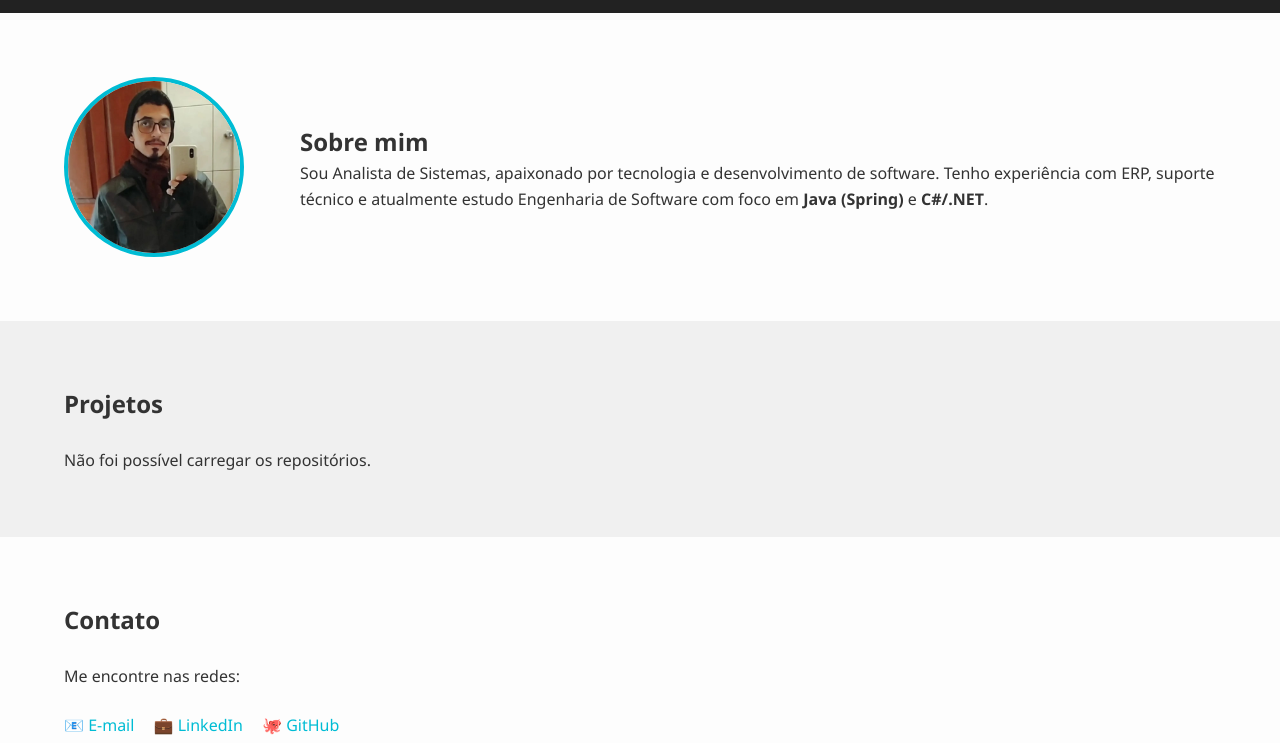
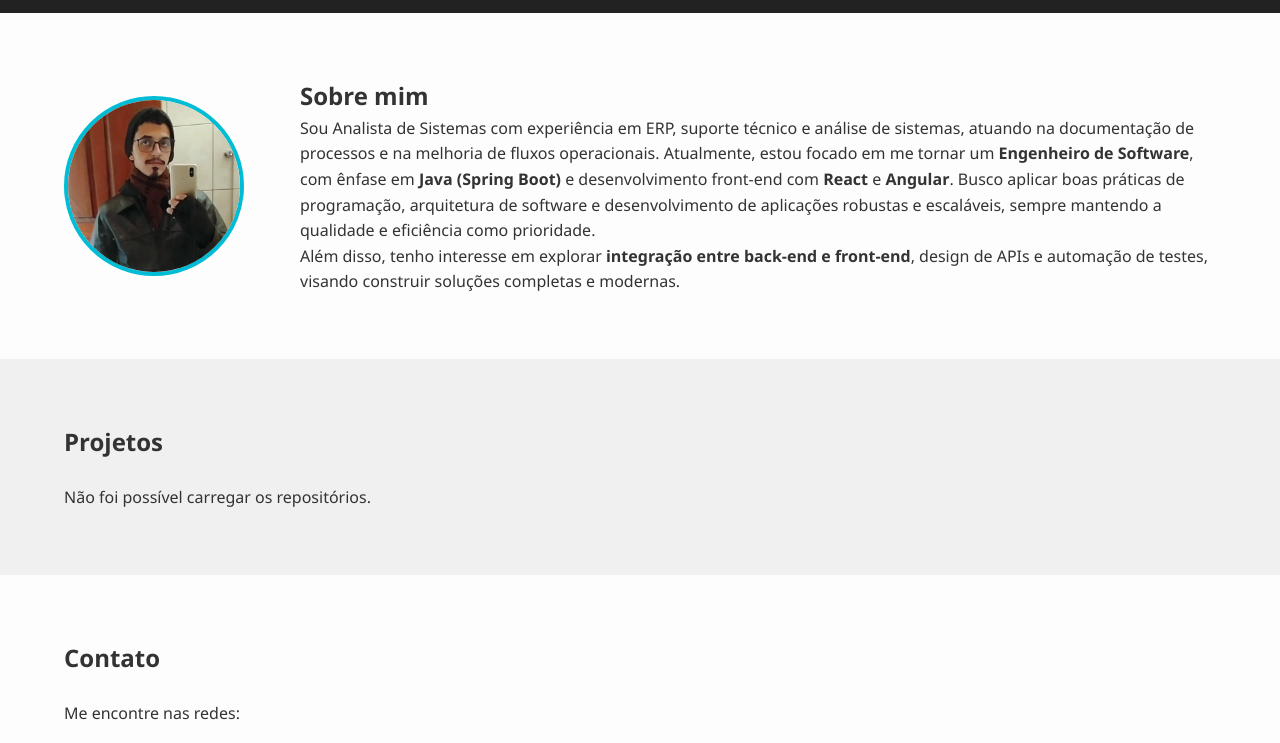
Before and after one commit to Vnf13/vnf13.github.io, a plain HTML site: page index.html in a window 1280 px wide. Shown: the part 57-800 px from the top of the page. Drawn offline with Linux system fonts and the light colour scheme; no server answers.

Commit message:
Update index.html
Atualizando descrição

```diff
--- a/index.html
+++ b/index.html
@@ -25,9 +25,19 @@
         <img src="img/perfil.jpg" alt="Foto de Vinicius" class="perfil">
         <div>
           <h2>Sobre mim</h2>
-        <p>Sou Analista de Sistemas, apaixonado por tecnologia e desenvolvimento de software.
-        Tenho experiência com ERP, suporte técnico e atualmente estudo Engenharia de Software
-        com foco em <strong>Java (Spring)</strong> e <strong>C#/.NET</strong>.</p>
+          <p>
+            Sou Analista de Sistemas com experiência em ERP, suporte técnico e análise de sistemas,
+            atuando na documentação de processos e na melhoria de fluxos operacionais.
+            Atualmente, estou focado em me tornar um <strong>Engenheiro de Software</strong>,
+            com ênfase em <strong>Java (Spring Boot)</strong> e desenvolvimento front-end com
+            <strong>React</strong> e <strong>Angular</strong>. Busco aplicar boas práticas de
+            programação, arquitetura de software e desenvolvimento de aplicações robustas e escaláveis,
+            sempre mantendo a qualidade e eficiência como prioridade.
+          </p>
+          <p>
+            Além disso, tenho interesse em explorar <strong>integração entre back-end e front-end</strong>,
+            design de APIs e automação de testes, visando construir soluções completas e modernas.
+          </p>
         </div>
       </div>
     </section>
@@ -37,7 +47,7 @@
       <div class="container">
         <h2>Projetos</h2>
         <div class="grid">
-
+          <!-- Cards de projetos carregados via JS -->
         </div>
       </div>
     </section>
```
Lines whose indentation alone changed are shown as unchanged.
